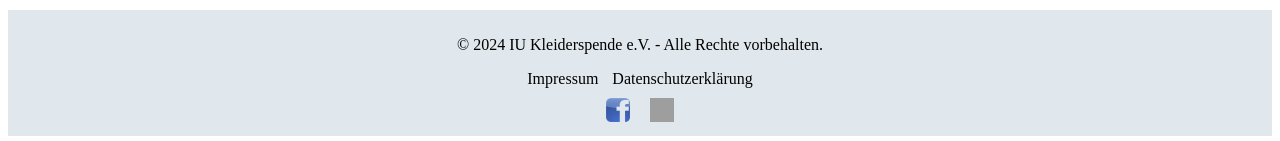
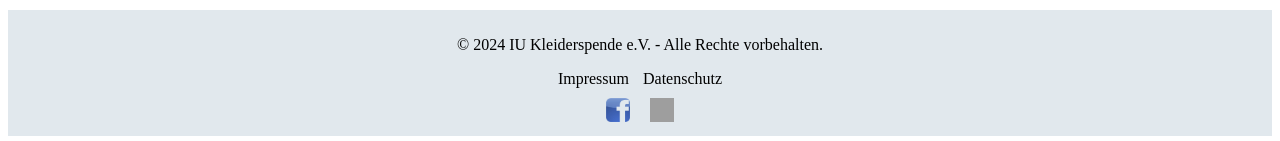
Before and after one commit to Yupi7/kleiderspende, a Vue app: page / in a window 1280 px wide. Shown: the part 672-813 px from the top of the page. Built offline with nearby package versions, Linux system fonts and the light colour scheme; grey boxes are pictures that could not be loaded.

Commit message:
datenschutz

```diff
--- a/src/components/Footer.vue
+++ b/src/components/Footer.vue
@@ -16,7 +16,7 @@
     <nav>
       <ul>
         <li><router-link to="/impressum">Impressum</router-link></li>
-        <li><router-link to="/datenschutz">Datenschutzerklärung</router-link></li>
+        <li><router-link to="/datenschutz">Datenschutz</router-link></li>
       </ul>
     </nav>
     <div class="social-links">
```
